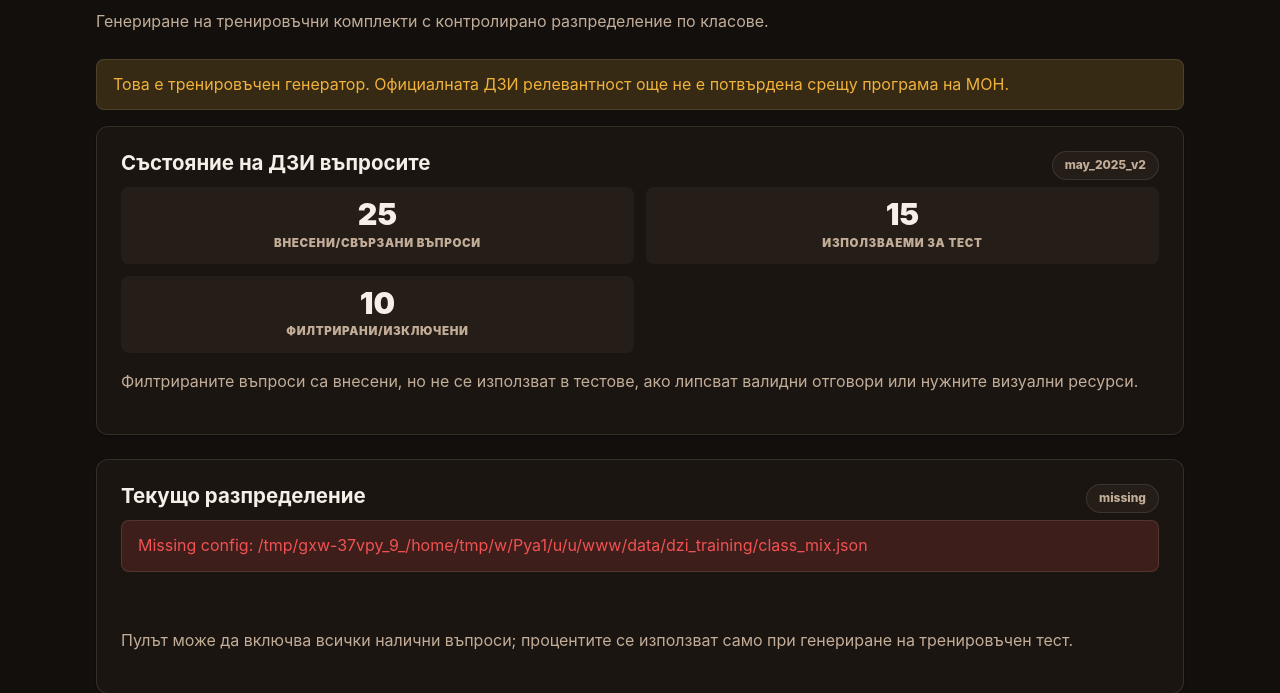
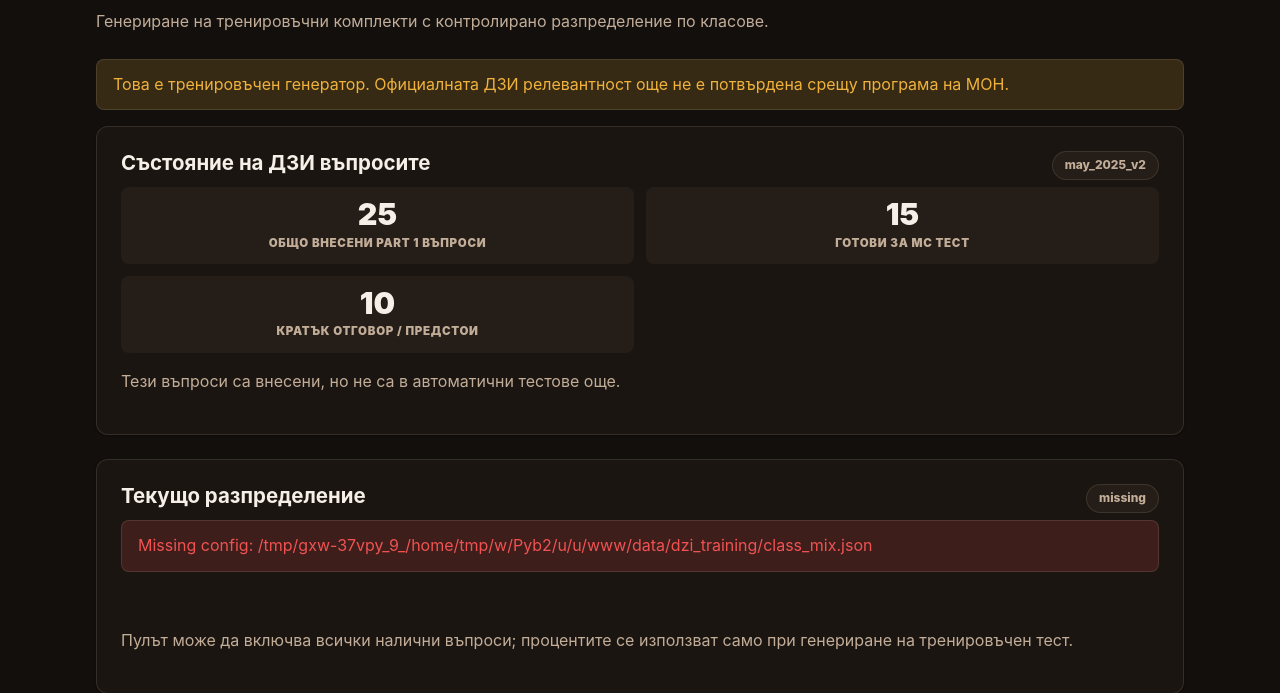
Before and after one commit to GabrielPilichev/dzi-generator, a Flask app: page /teacher/dzi-training in a window 1280 px wide. Shown: the part 223-916 px from the top of the page. Run offline with Flask 3, Linux system fonts and the light colour scheme; the visitor is signed in with stand-in values (Sample User, id 1); data comes from the database, SQL or seed files in the repository.

Commit message:
clarify DZI pool health labels

```diff
--- a/web/templates/teacher_dzi_training.html
+++ b/web/templates/teacher_dzi_training.html
@@ -33,20 +33,20 @@
   <div class="stat-row">
     <div class="stat-box">
       <span class="stat-number">{{ dzi_pool_health.imported_count }}</span>
-      <span class="stat-label">внесени/свързани въпроси</span>
+      <span class="stat-label">общо внесени Part 1 въпроси</span>
     </div>
     <div class="stat-box">
       <span class="stat-number">{{ dzi_pool_health.usable_count }}</span>
-      <span class="stat-label">използваеми за тест</span>
+      <span class="stat-label">готови за MC тест</span>
     </div>
     <div class="stat-box">
       <span class="stat-number">{{ dzi_pool_health.filtered_count }}</span>
-      <span class="stat-label">филтрирани/изключени</span>
+      <span class="stat-label">кратък отговор / предстои</span>
     </div>
   </div>
 
   <p class="muted">
-    Филтрираните въпроси са внесени, но не се използват в тестове, ако липсват валидни отговори или нужните визуални ресурси.
+    Тези въпроси са внесени, но не са в автоматични тестове още.
   </p>
 </section>
 {% endif %}
```
Also changed, not shown: AGENTS.md (+1 -1 lines).
